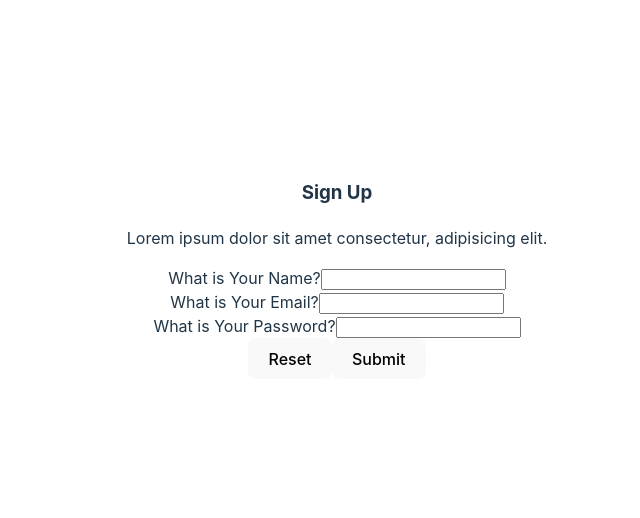
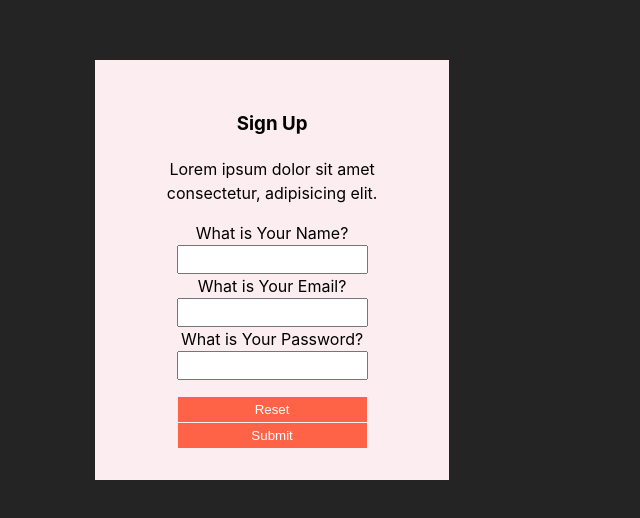
Before and after one commit to rakibul-wdp/full-stack-army, a React (Vite) app in the folder 30-frontend-3-react-functional-component/functional-component/: page / in a window 1280 px wide. Shown: the part 130-648 px from the top of the page, without its empty margins (303-943 px from the left). Built offline with nearby package versions, Linux system fonts and the light colour scheme.

Commit message:
style this form

```diff
--- a/30-frontend-3-react-functional-component/functional-component/src/App.jsx
+++ b/30-frontend-3-react-functional-component/functional-component/src/App.jsx
@@ -2,26 +2,26 @@ import './App.css'
 
 function App() {
   return (
-    <div>
+    <div style={{ width: "60%", backgroundColor: "#FCEDF0", color: "black", padding: "2rem" }}>
       <div>
         <h3>Sign Up</h3>
         <p>Lorem ipsum dolor sit amet consectetur, adipisicing elit.</p>
         <form>
           <div>
             <label htmlFor="name">What is Your Name?</label>
-            <input type="text" name="name" id="name" />
+            <input style={{ padding: "5px", outline: "none" }} type="text" name="name" id="name" />
           </div>
           <div>
             <label htmlFor="email">What is Your Email?</label>
-            <input type="email" name="email" id="email" />
+            <input style={{ padding: "5px", outline: "none" }} type="email" name="email" id="email" />
           </div>
           <div>
             <label htmlFor="password">What is Your Password?</label>
-            <input type="password" name="password" id="password" />
+            <input style={{ padding: "5px", outline: "none" }} type="password" name="password" id="password" />
           </div>
-          <div>
-            <button type='reset'>Reset</button>
-            <button type="submit">Submit</button>
+          <div style={{ marginTop: "1rem" }}>
+            <button style={{ width: "65%", background: "tomato", border: "none", padding: "5px 0px", color: "white" }} type='reset'>Reset</button>
+            <button style={{ width: "65%", background: "tomato", border: "none", padding: "5px 0px", color: "white" }} type="submit">Submit</button>
           </div>
         </form>
       </div>
@@ -29,4 +29,4 @@ function App() {
   )
 }
 
-export default App
+export default App;
--- a/30-frontend-3-react-functional-component/functional-component/src/index.css
+++ b/30-frontend-3-react-functional-component/functional-component/src/index.css
@@ -14,15 +14,6 @@
   -webkit-text-size-adjust: 100%;
 }
 
-a {
-  font-weight: 500;
-  color: #646cff;
-  text-decoration: inherit;
-}
-a:hover {
-  color: #535bf2;
-}
-
 body {
   margin: 0;
   display: flex;
@@ -30,40 +21,3 @@ body {
   min-width: 320px;
   min-height: 100vh;
 }
-
-h1 {
-  font-size: 3.2em;
-  line-height: 1.1;
-}
-
-button {
-  border-radius: 8px;
-  border: 1px solid transparent;
-  padding: 0.6em 1.2em;
-  font-size: 1em;
-  font-weight: 500;
-  font-family: inherit;
-  background-color: #1a1a1a;
-  cursor: pointer;
-  transition: border-color 0.25s;
-}
-button:hover {
-  border-color: #646cff;
-}
-button:focus,
-button:focus-visible {
-  outline: 4px auto -webkit-focus-ring-color;
-}
-
-@media (prefers-color-scheme: light) {
-  :root {
-    color: #213547;
-    background-color: #ffffff;
-  }
-  a:hover {
-    color: #747bff;
-  }
-  button {
-    background-color: #f9f9f9;
-  }
-}
```
